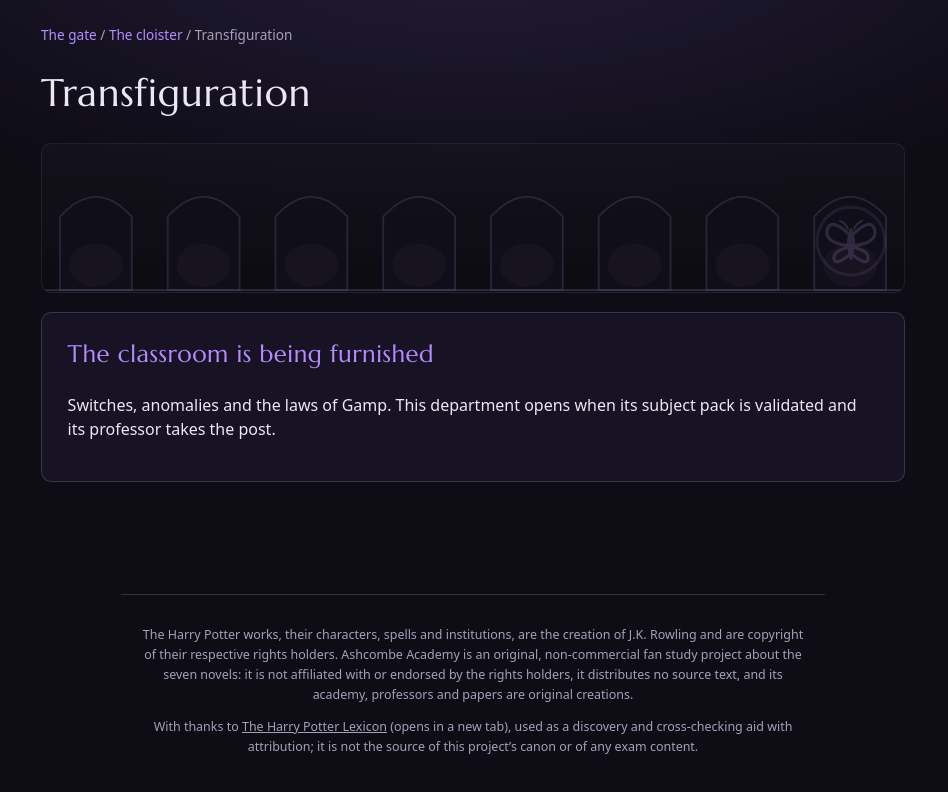
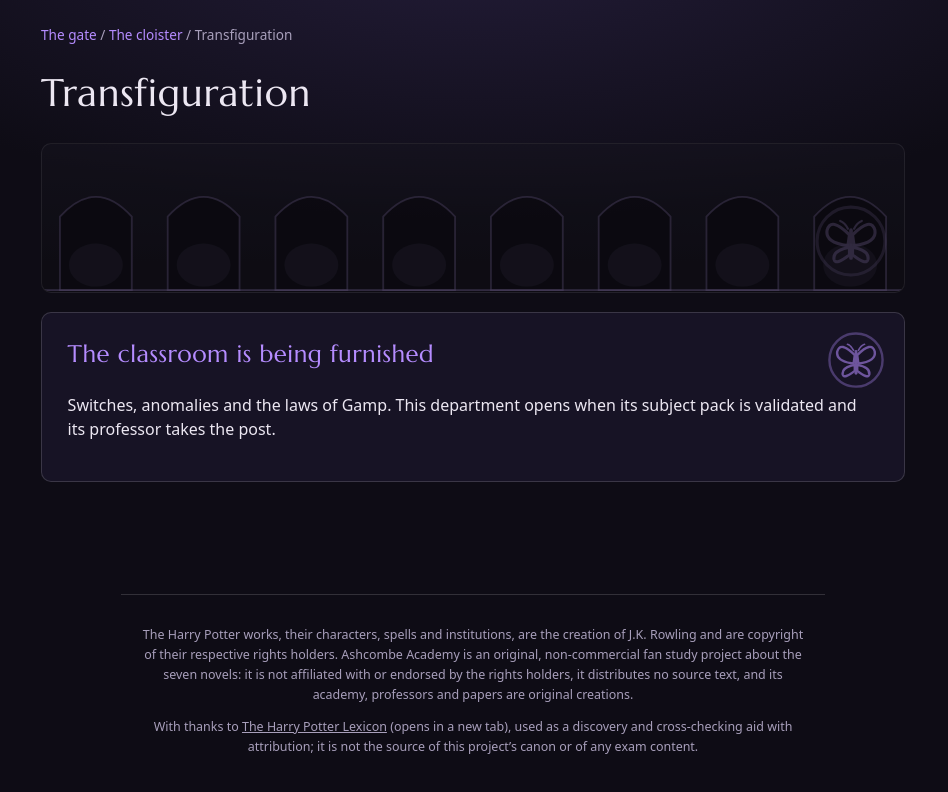
Before and after one commit to monitus2022/owl-online, a React (Vite) app in the folder web/: page /venue/transfiguration in a window 1280 px wide. Shown: the top 792 px of the page, without its empty margins (167-1115 px from the left). Built offline with nearby package versions, Linux system fonts and the light colour scheme.

Commit message:
fix(web): crest the soon card, raise plate contrast, record the SVG-only decision (#134)

```diff
--- a/web/src/components/Crest.tsx
+++ b/web/src/components/Crest.tsx
@@ -2,7 +2,8 @@ import type { CrestName } from "../data/subjects";
 
 // Departmental emblems. Pure geometry - shield, flask, butterfly, spark
 // star, seedling - drawn in currentColor so the subject accent themes them
-// from CSS. Decorative by definition: hidden from the a11y tree by callers.
+// from CSS. Every instance is decorative: the component hides itself from
+// the accessibility tree.
 
 const STROKE = { fill: "none", stroke: "currentColor", strokeWidth: 2, strokeLinecap: "round" } as const;
 
@@ -66,11 +67,13 @@ export function Crest({ crest, className }: { crest: CrestName; className?: stri
 }
 
 // The same emblem as a group, for embedding inside another SVG (the doors).
+// Coupling: the translate and radius are sized for Door.tsx's 120x200
+// viewBox; change the door geometry and change this with it.
 export function CrestInline({ crest }: { crest: CrestName }) {
   return (
     <g className="crest-inline" transform="translate(36 20)">
       <circle className="crest-plate" cx="24" cy="24" r="21" />
-      <circle cx="24" cy="24" r="21" fill="none" stroke="currentColor" strokeOpacity="0.55" strokeWidth="2" />
+      <circle cx="24" cy="24" r="21" fill="none" stroke="currentColor" strokeOpacity="0.8" strokeWidth="2" />
       <Motif crest={crest} />
     </g>
   );
--- a/web/src/pages/VenuePage.tsx
+++ b/web/src/pages/VenuePage.tsx
@@ -42,6 +42,7 @@ export function VenuePage() {
         <h1>{subject.name}</h1>
         <ArchBackdrop crest={subject.crest} dim />
         <div className="soon-card">
+          <Crest crest={subject.crest} className="soon-crest" />
           <h2>The classroom is being furnished</h2>
           <p>
             {subject.blurb} This department opens when its subject pack is
--- a/web/src/styles/base.css
+++ b/web/src/styles/base.css
@@ -298,7 +298,7 @@ main {
 }
 
 .crest-plate {
-  fill: #12101c;
+  fill: var(--bg-sunken);
   stroke: none;
 }
 
@@ -308,6 +308,7 @@ main {
 
 .venue-crest {
   width: 52px;
+  flex: none;
   margin-left: auto;
 }
 
@@ -316,7 +317,7 @@ main {
   height: 150px;
   border: 1px solid var(--line);
   border-radius: var(--radius);
-  background: linear-gradient(180deg, #191527 0%, var(--bg) 90%);
+  background: linear-gradient(180deg, var(--bg-raised) 0%, var(--bg) 90%);
   overflow: hidden;
   margin: 1.2rem 0;
 }
@@ -331,7 +332,7 @@ main {
 }
 
 .arcade-arch {
-  fill: #131021;
+  fill: var(--bg-sunken);
   stroke: color-mix(in srgb, var(--accent) 35%, transparent);
   stroke-width: 2;
 }
@@ -365,7 +366,7 @@ main {
   align-items: center;
   border-bottom: 1px solid var(--line);
   padding-bottom: 0.8rem;
-  margin-bottom: 1.2rem;
+  margin-bottom: 0;
 }
 
 .venue-head .silhouette {
@@ -400,10 +401,19 @@ main {
 }
 
 .soon-card {
+  position: relative;
   background: var(--bg-raised);
   border: 1px solid var(--line);
   border-radius: var(--radius);
   padding: 1.4rem 1.6rem;
+}
+
+.soon-crest {
+  position: absolute;
+  top: 1.1rem;
+  right: 1.2rem;
+  width: 58px;
+  opacity: 0.55;
 }
 
 .soon-card h2 {
```
Also changed, not shown: 1 other file (tests, documents, lock files or other folders).
